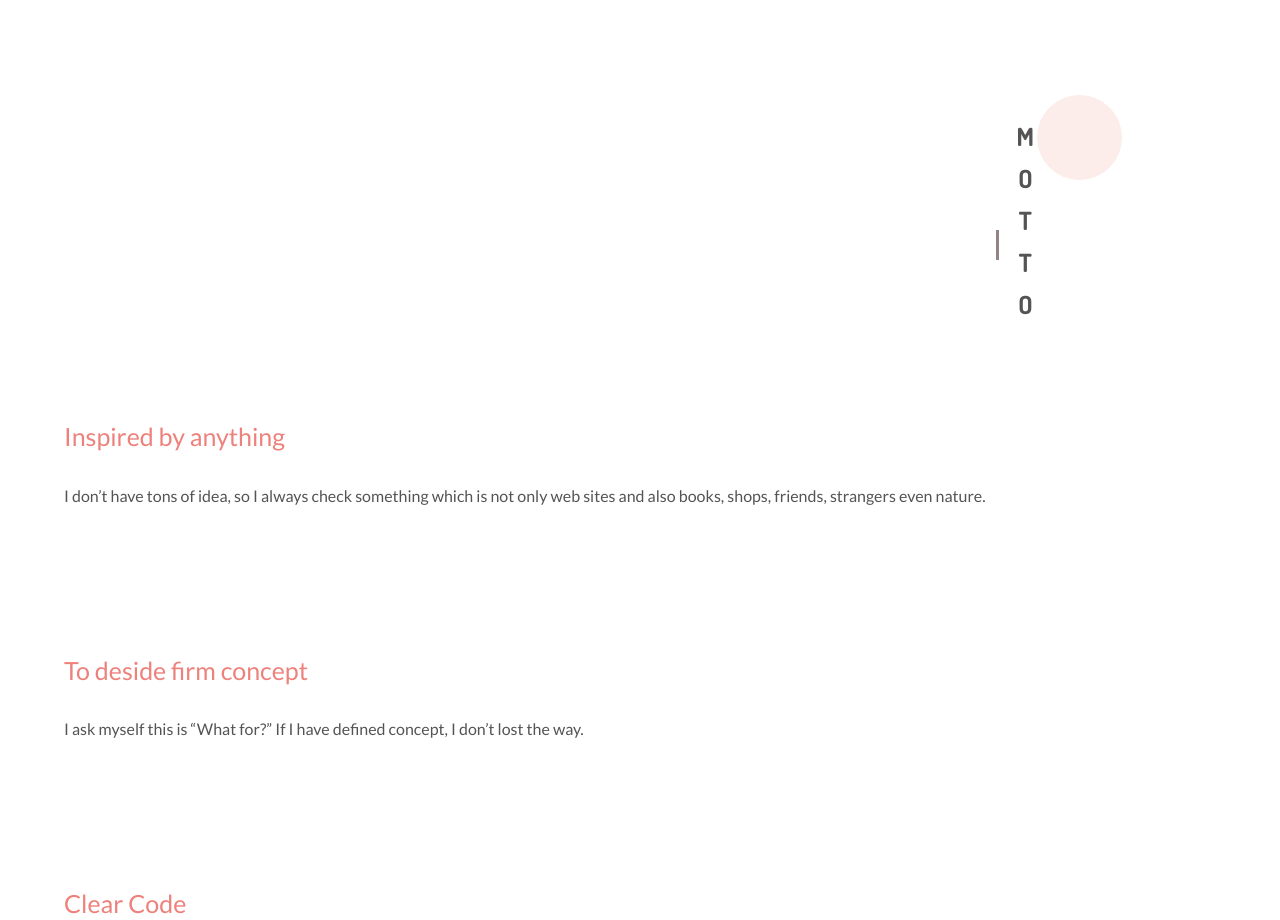
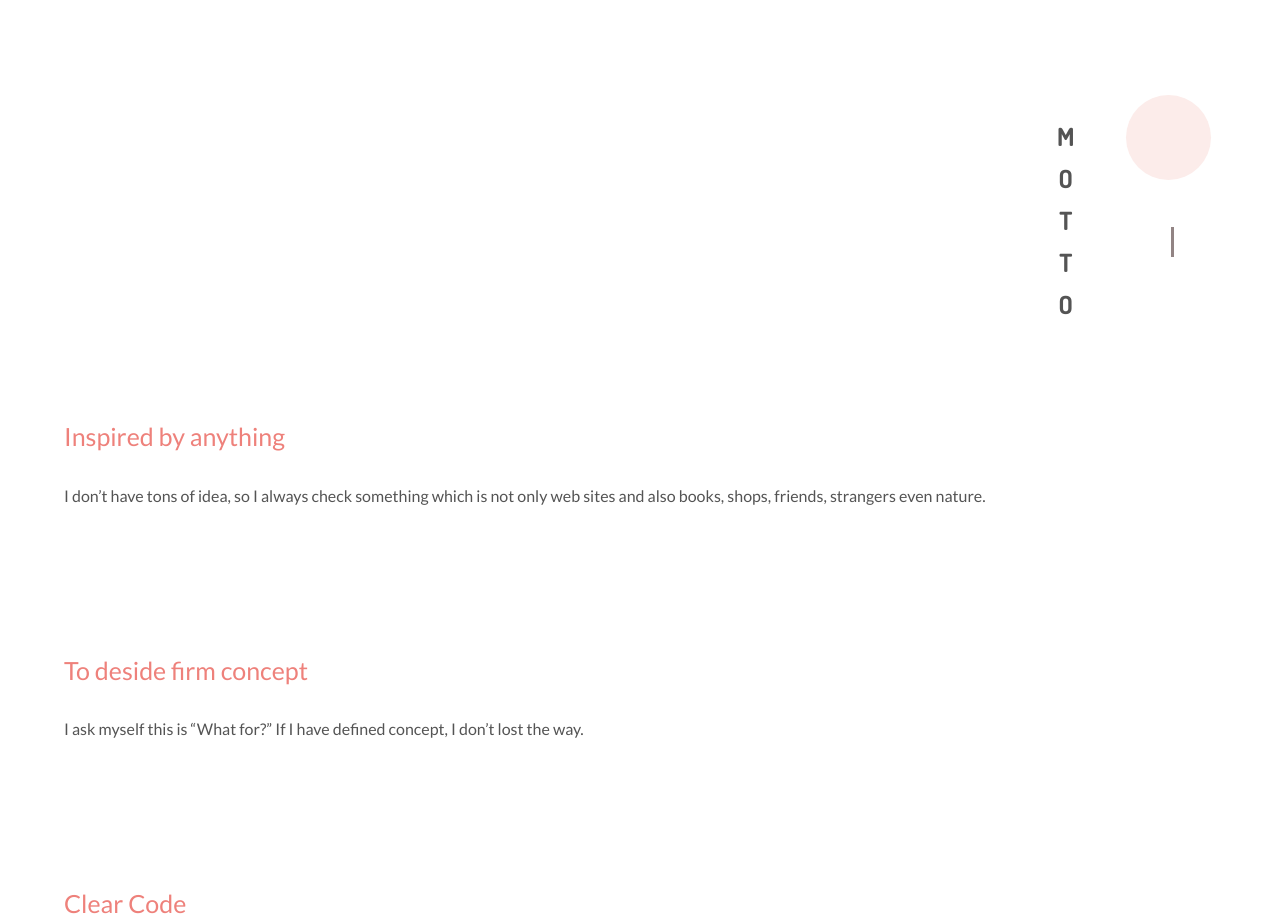
Before and after one commit to suusan11/portfolio, a website: page index.html in a window 1280 px wide. Shown: the part 4520-5440 px from the top of the page. Drawn offline with Linux system fonts and the light colour scheme.

Commit message:
fixed postion

```diff
--- a/scss/_global.scss
+++ b/scss/_global.scss
@@ -96,14 +96,23 @@ a {
   text-align: right;
 
   h2.text--upright {
-    padding-right: 9%;
+    display: inline-block;
+    position: relative;
+    padding-right: 12%;
 
     &::before {
       @include circle(-25px, -10px, 0, 0);
+      position: absolute;
+      top: 0;
+      right: 9%;
+      z-index: -1;
     }
 
     &::after {
       @include guideLineH(110px, 13px, 0, 0);
+      position: absolute;
+      bottom: 35%;
+      right: 18%;
     }
   }
 }
```
Also changed, not shown: style.css.
